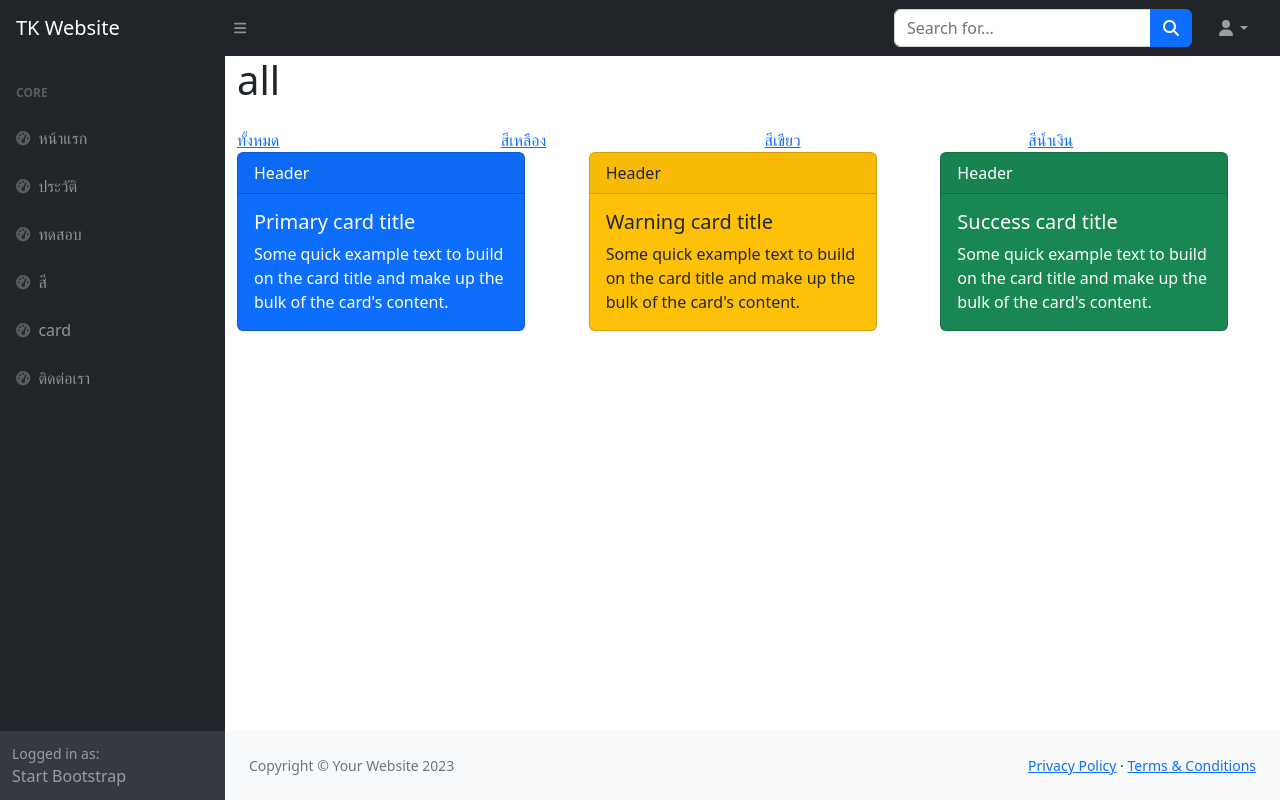
After one commit to TkTossakan/my_django_web, a Django app: page /color/ in a window 1280 px wide. The commit adds this page. Run offline with Django 5.2, Linux system fonts and the light colour scheme; some libraries are stand-ins or nearby versions.

Commit message:
color_page

```diff
--- a/templates/base.html
+++ b/templates/base.html
@@ -56,6 +56,10 @@
                                 <div class="sb-nav-link-icon"><i class="fas fa-tachometer-alt"></i></div>
                                 ทดสอบ
                             </a>
+                            <a class="nav-link" href="{% url 'color-page' %}">
+                                <div class="sb-nav-link-icon"><i class="fas fa-tachometer-alt"></i></div>
+                                สี
+                            </a>
                             <a class="nav-link" href="{% url 'card-page' %}">
                                 <div class="sb-nav-link-icon"><i class="fas fa-tachometer-alt"></i></div>
                                 card
--- /dev/null
+++ b/templates/card_color.html
@@ -0,0 +1,59 @@
+{% extends "base.html" %}
+<!---->
+{% block content %}
+<div class="container">
+  <h1>{{ color }}</h1>
+  <div class="row mt-4">
+    <div class="col"><a href="?color=all">ทั้งหมด</a></div>
+    <div class="col"><a href="?color=yellow">สีเหลือง</a></div>
+    <div class="col"><a href="?color=green">สีเขียว</a></div>
+    <div class="col"><a href="?color=blue">สีน้ำเงิน</a></div>
+  </div>
+  <div class="row">
+    {% if color == "all" or color == "blue" %}
+    <div class="col">
+      <div class="card text-white bg-primary mb-3" style="max-width: 18rem">
+        <div class="card-header">Header</div>
+        <div class="card-body">
+          <h5 class="card-title">Primary card title</h5>
+          <p class="card-text">
+            Some quick example text to build on the card title and make up the
+            bulk of the card's content.
+          </p>
+        </div>
+      </div>
+    </div>
+    {% endif %}
+    <!---->
+    {% if color == "all" or color == "yellow" %}
+    <div class="col">
+      <div class="card text-dark bg-warning mb-3" style="max-width: 18rem">
+        <div class="card-header">Header</div>
+        <div class="card-body">
+          <h5 class="card-title">Warning card title</h5>
+          <p class="card-text">
+            Some quick example text to build on the card title and make up the
+            bulk of the card's content.
+          </p>
+        </div>
+      </div>
+    </div>
+    {% endif %}
+    <!---->
+    {% if color == "all" or color == "green" %}
+    <div class="col">
+      <div class="card text-white bg-success mb-3" style="max-width: 18rem">
+        <div class="card-header">Header</div>
+        <div class="card-body">
+          <h5 class="card-title">Success card title</h5>
+          <p class="card-text">
+            Some quick example text to build on the card title and make up the
+            bulk of the card's content.
+          </p>
+        </div>
+      </div>
+    </div>
+    {% endif %}
+  </div>
+</div>
+{% endblock content %}
--- a/webpage/urls.py
+++ b/webpage/urls.py
@@ -7,4 +7,5 @@ urlpatterns = [
     path("contact/", views.contactUs, name="contactUs"),
     path("for/", views.forPage, name="for-page"),
     path("card/", views.cardView, name="card-page"),
+    path("color/", views.cardColorPage, name="color-page"),
 ]
--- a/webpage/views.py
+++ b/webpage/views.py
@@ -21,3 +21,15 @@ def cardView(request):
     lt = list(range(0, 100))
     context["list"] = lt
     return render(request, 'card.html', context)
+
+def cardColorPage(request):
+    context = {
+        'color': 'all',
+    }
+
+    if request.method == "GET":
+        color = request.GET.get('color')
+        if color is not None:
+            context['color'] = color
+
+    return render(request, 'card_color.html', context)
```
